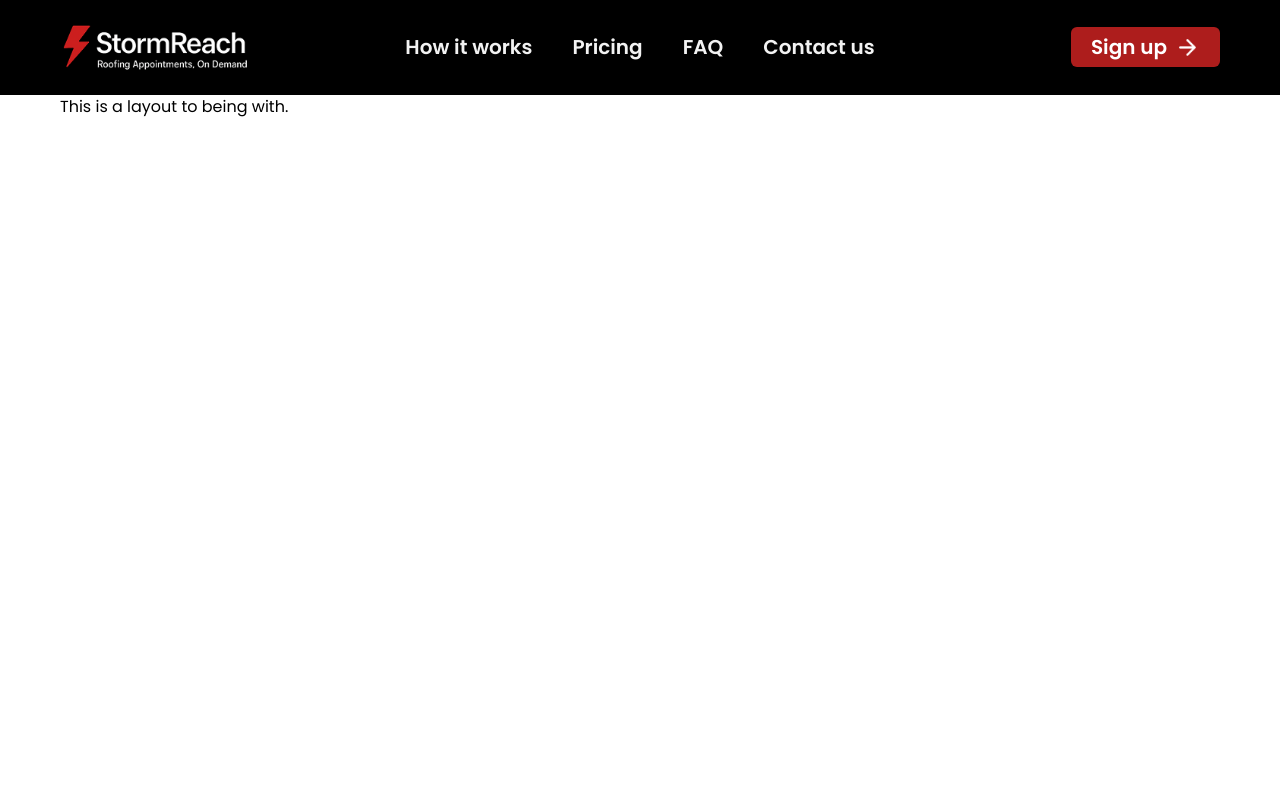
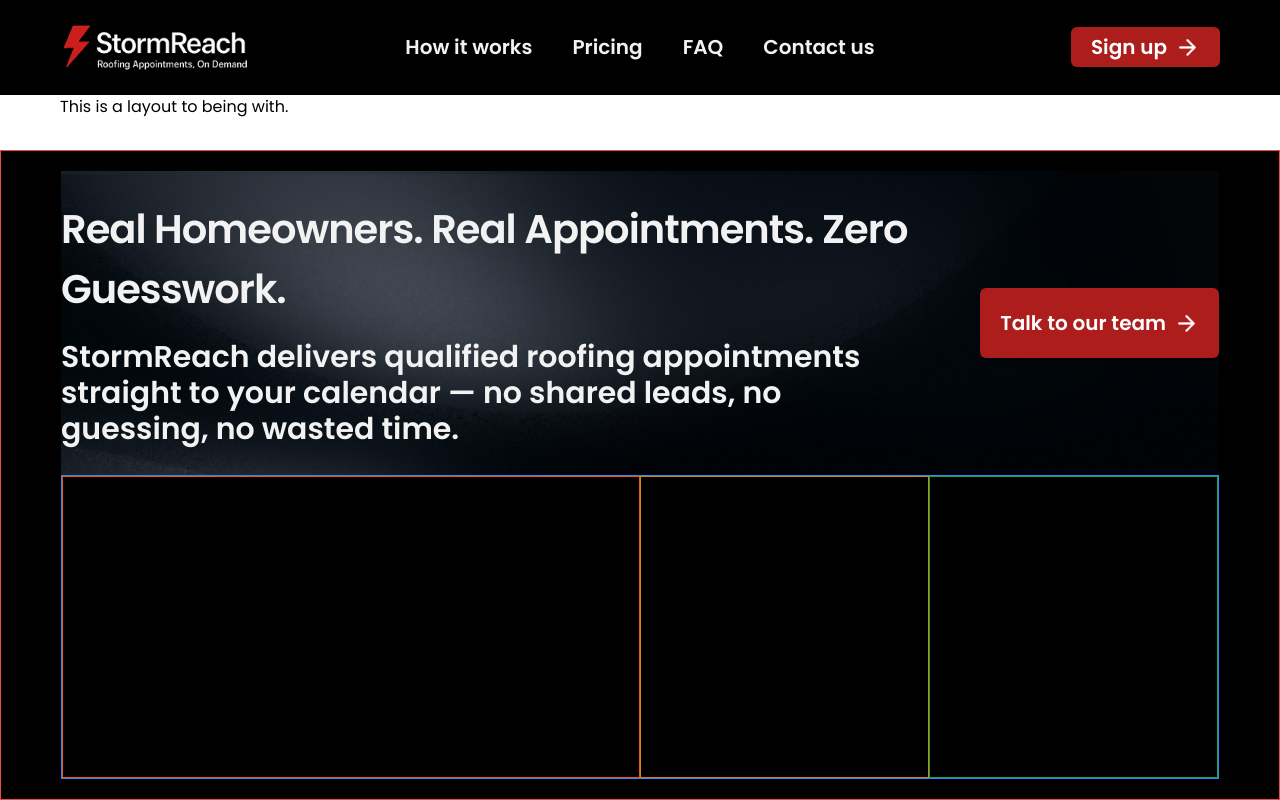
Before and after one commit to StormReachDev/StormReach-Client, a Next.js app: page / in a window 1280 px wide. Built offline with nearby package versions, Linux system fonts and the light colour scheme.

Commit message:
feat(layout): implement responsive Footer

```diff
--- a/src/app/(landing-page)/page.tsx
+++ b/src/app/(landing-page)/page.tsx
@@ -1,6 +1,7 @@
 // Imports:
 import Navbar from '@/components/Custom/Navbar';
 import Wrapper from '@/components/Generics/Wrapper';
+import Footer from '@/components/Custom/Footer';
 import LandingPageLayout from '@/layouts/LandingPageLayout';
 
 export default function Page() {
@@ -10,6 +11,7 @@ export default function Page() {
       <Wrapper className="px-[60px] w-full overflow-hidden">
         <p>This is a layout to being with.</p>
       </Wrapper>
+      <Footer />
     </LandingPageLayout>
   );
 }
--- /dev/null
+++ b/src/components/Custom/Footer/FooterLower/index.tsx
@@ -0,0 +1,12 @@
+// Imports:
+import Wrapper from '@/components/Generics/Wrapper';
+
+export default function FooterLower() {
+  return (
+    <Wrapper className="max-w-full flex justify-between h-1/2 border-blue-500 border">
+      <div className="border-orange-600 border w-6/12 space-y-3">a </div>
+      <div className="border-yellow-600 border w-3/12">b</div>
+      <div className="border-green-600 border w-3/12">c</div>
+    </Wrapper>
+  );
+}
--- /dev/null
+++ b/src/components/Custom/Footer/FooterUpper/index.tsx
@@ -0,0 +1,54 @@
+// Imports
+import ButtonWithIcon from '@/components/Generics/ButtonWithIcon';
+import Typography from '@/components/Generics/Typography';
+import Wrapper from '@/components/Generics/Wrapper';
+import Image from 'next/image';
+
+import stormyLanding from '@/constants/Content';
+import { footerIcons } from '@/constants/Paths';
+
+export default function FooterUpper() {
+  const {
+    footer: {
+      upper: { heading, description, btnText },
+    },
+  } = stormyLanding;
+
+  const {
+    upper: {
+      background: { image, alt },
+      commonArrowIcon: { icon, iconAlt },
+    },
+  } = footerIcons;
+
+  return (
+    <Wrapper className="text-neutral-800 relative max-w-full flex sm:flex-row flex-col sm:justify-between h-1/2">
+      <Image
+        src={image}
+        alt={alt}
+        width={500}
+        height={500}
+        className="absolute object-cover size-full"
+        priority
+      />
+
+      <div className="relative w-9/12 my-auto space-y-5">
+        <Typography variant="h1" className="text-[40px] font-semibold">
+          {heading}
+        </Typography>
+        <Typography variant="p" className="text-3xl font-semibold">
+          {description}
+        </Typography>
+      </div>
+
+      <div className="relative w-3/12 flex items-center">
+        <ButtonWithIcon
+          rightIcon={<Image src={icon} alt={iconAlt} width={25} height={25} />}
+          className="bg-primary ml-auto text-core-white text-xl font-semibold p-5 h-[70px]"
+        >
+          {btnText}
+        </ButtonWithIcon>
+      </div>
+    </Wrapper>
+  );
+}
--- /dev/null
+++ b/src/components/Custom/Footer/index.tsx
@@ -0,0 +1,12 @@
+// Imports:
+import FooterLower from './FooterLower';
+import FooterUpper from './FooterUpper';
+
+export default function Footer() {
+  return (
+    <footer className="bg-core-black w-full h-[650px] px-5 py-2 sm:px-[60px] sm:py-5 border-red-500 border fixed bottom-0">
+      <FooterUpper />
+      <FooterLower />
+    </footer>
+  );
+}
```
